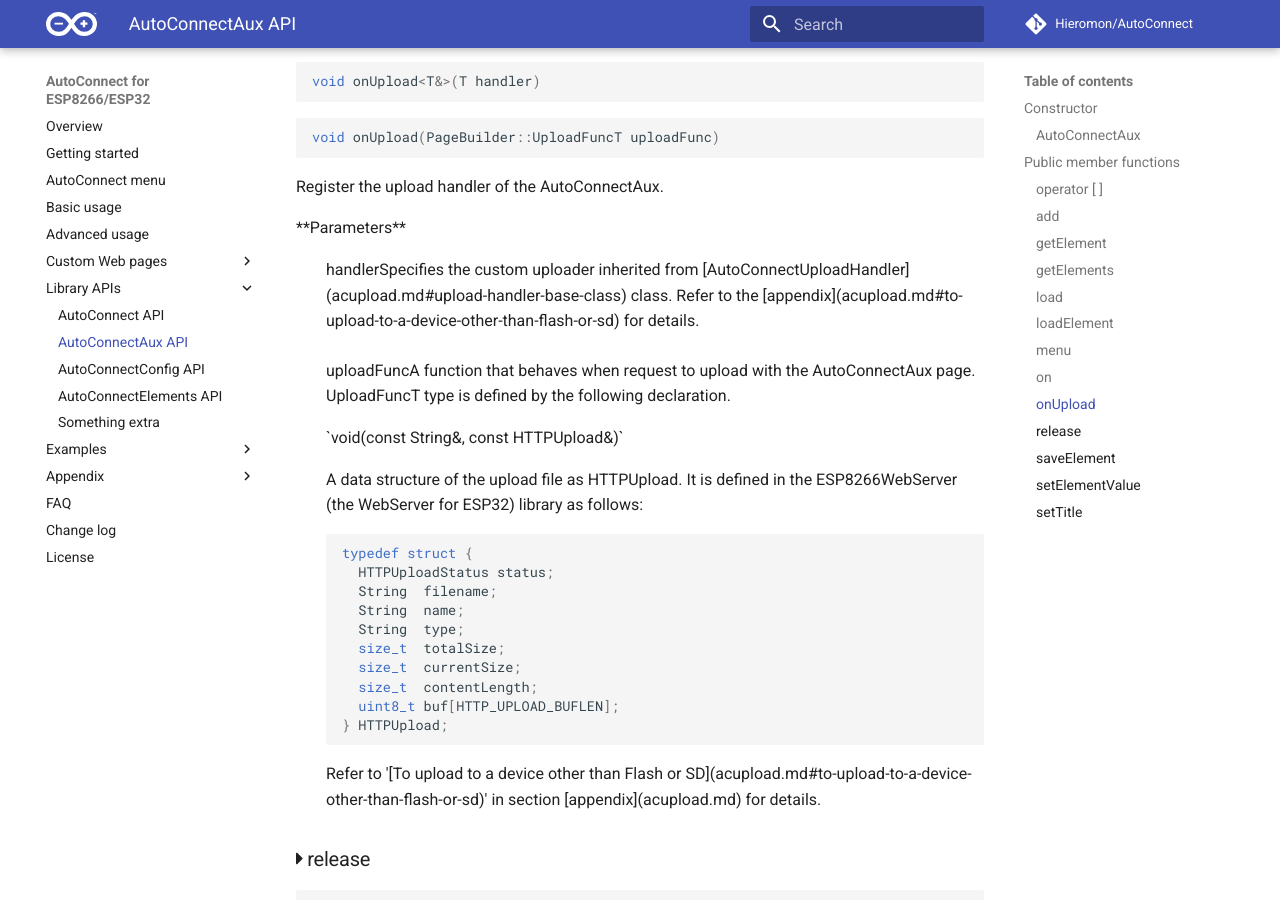
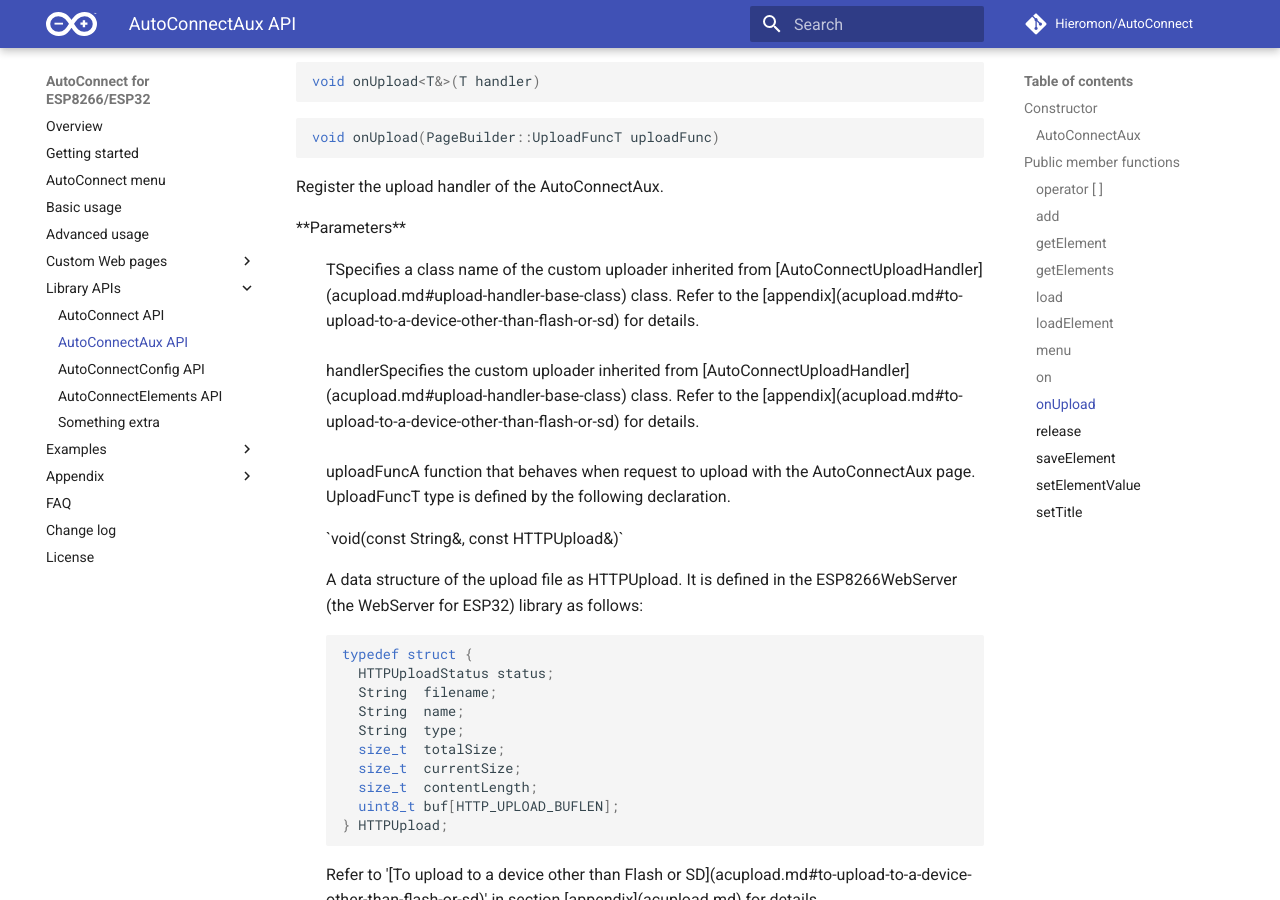
Before and after one commit to Hieromon/AutoConnect, an MkDocs documentation site: the page built from mkdocs/apiaux.md, in a window 1280 px wide and 900 px high, scrolled down 5295 px. Built offline with MkDocs 1.6.1 and Material for MkDocs 9.7.7, drawn with Linux system fonts in a browser that asks for light colours; nearby versions of some CDN libraries; comment, search, counter and statistics services are not loaded.

```diff
--- a/mkdocs/apiaux.md
+++ b/mkdocs/apiaux.md
@@ -193,6 +193,7 @@
 Register the upload handler of the AutoConnectAux.
 <dl class="apidl">
     <dt>**Parameters**</dt>
+    <dd><span class="apidef">T</span><span class="apidesc">Specifies a class name of the custom uploader inherited from [AutoConnectUploadHandler](acupload.md#upload-handler-base-class) class. Refer to the [appendix](acupload.md#to-upload-to-a-device-other-than-flash-or-sd) for details.</span></dd>
     <dd><span class="apidef">handler</span><span class="apidesc">Specifies the custom uploader inherited from [AutoConnectUploadHandler](acupload.md#upload-handler-base-class) class. Refer to the [appendix](acupload.md#to-upload-to-a-device-other-than-flash-or-sd) for details.</span></dd>
     <dd><span class="apidef">uploadFunc</span><span class="apidesc">A function that behaves when request to upload with the AutoConnectAux page. UploadFuncT type is defined by the following declaration.<p class="apidesc">`void(const String&, const HTTPUpload&)`</p><p>A data structure of the upload file as HTTPUpload. It is defined in the ESP8266WebServer (the WebServer for ESP32) library as follows:
 
```
